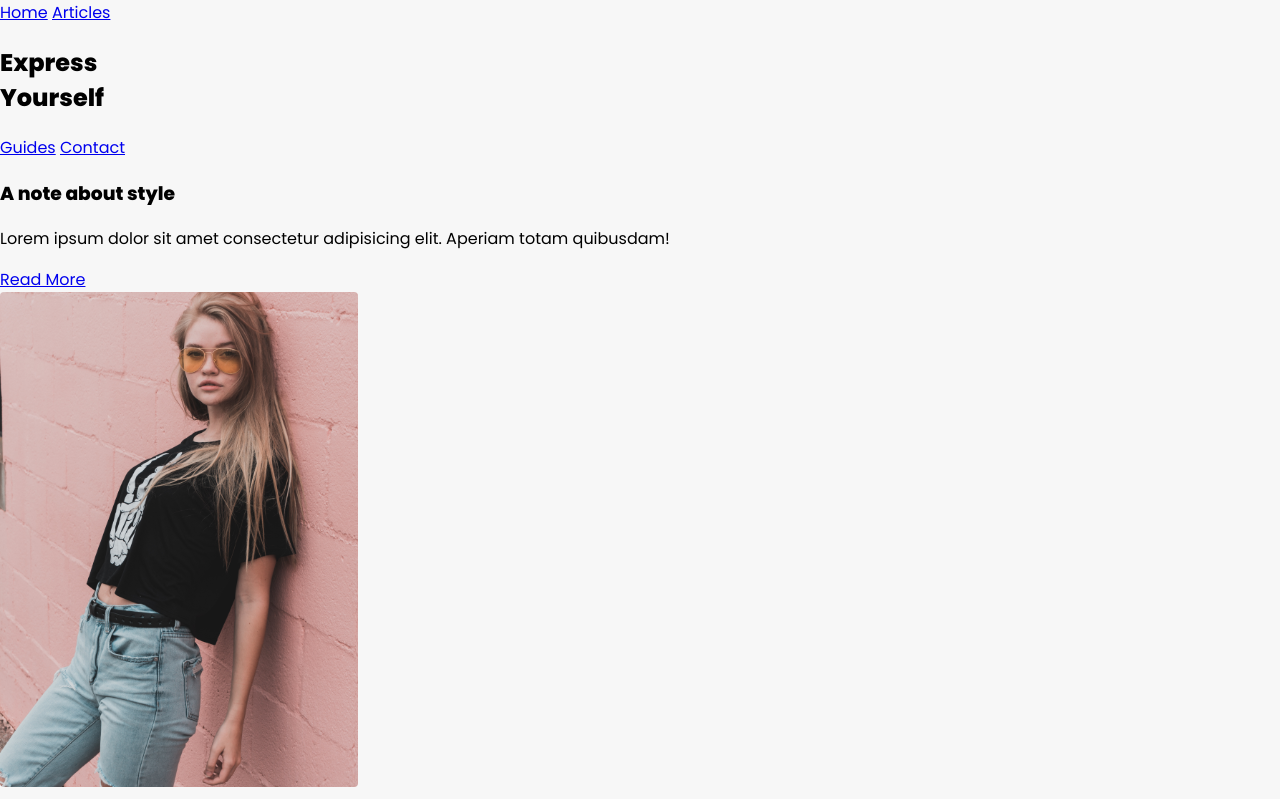
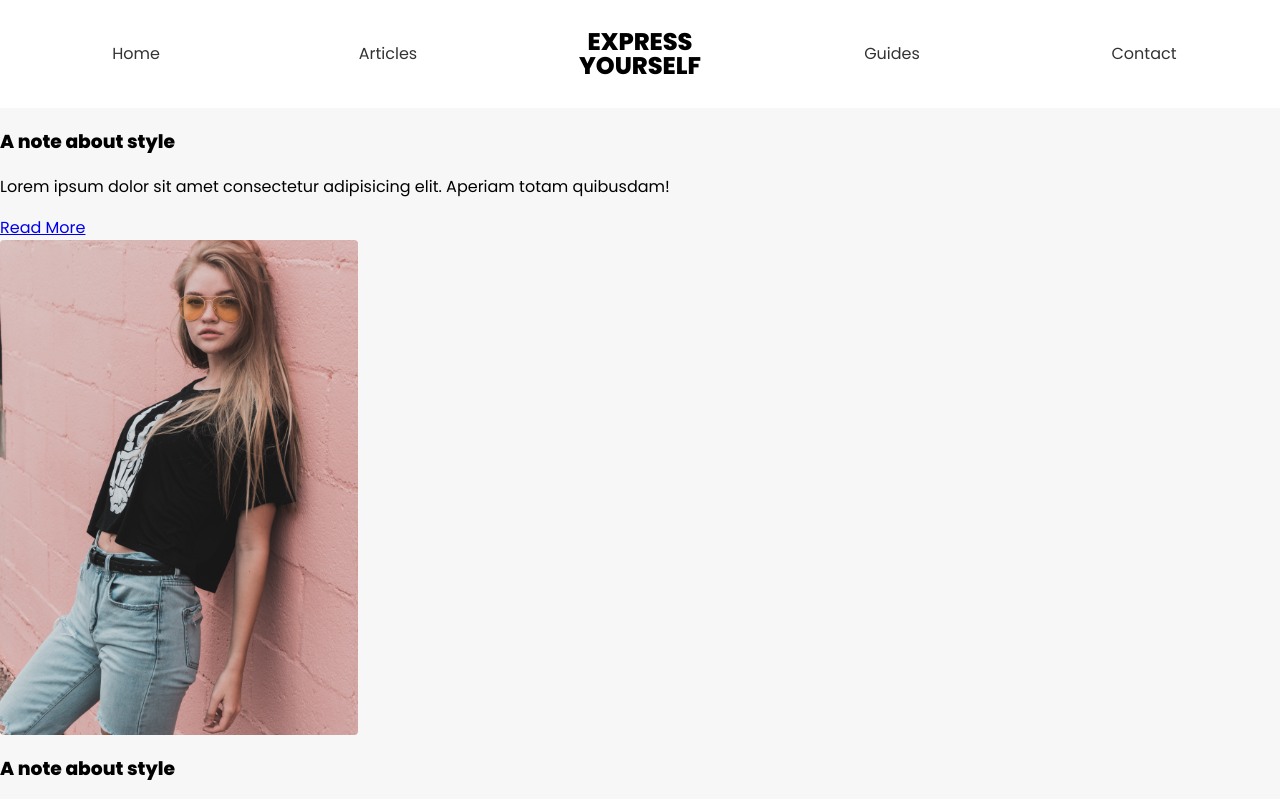
Before and after one commit to LillianLuzinsky/css-grid-layouts-starter-files, a plain HTML site: page 4 - masonry/index.html in a window 1280 px wide. Shown: the top 799 px of the page. Drawn offline with Linux system fonts and the light colour scheme.

Commit message:
styling header

```diff
--- a/4 - masonry/styles.css
+++ b/4 - masonry/styles.css
@@ -5,3 +5,27 @@ body {
   font-family: "Poppins";
   background: #f7f7f7;
 }
+
+header {
+  background-color: white;
+  padding: 10px;
+}
+
+nav {
+  max-width: 1400px;
+  margin: 0 auto;
+  display: grid;
+  grid-template-columns: repeat(5, 1fr);
+  text-align: center;
+  align-items: center;
+}
+
+nav a {
+  text-decoration: none;
+  color: #333;
+}
+
+nav h1 {
+  text-transform: uppercase;
+  line-height: 1em;
+}
```
Also changed, not shown: 4 - masonry/index.html (+2 -2 lines).
